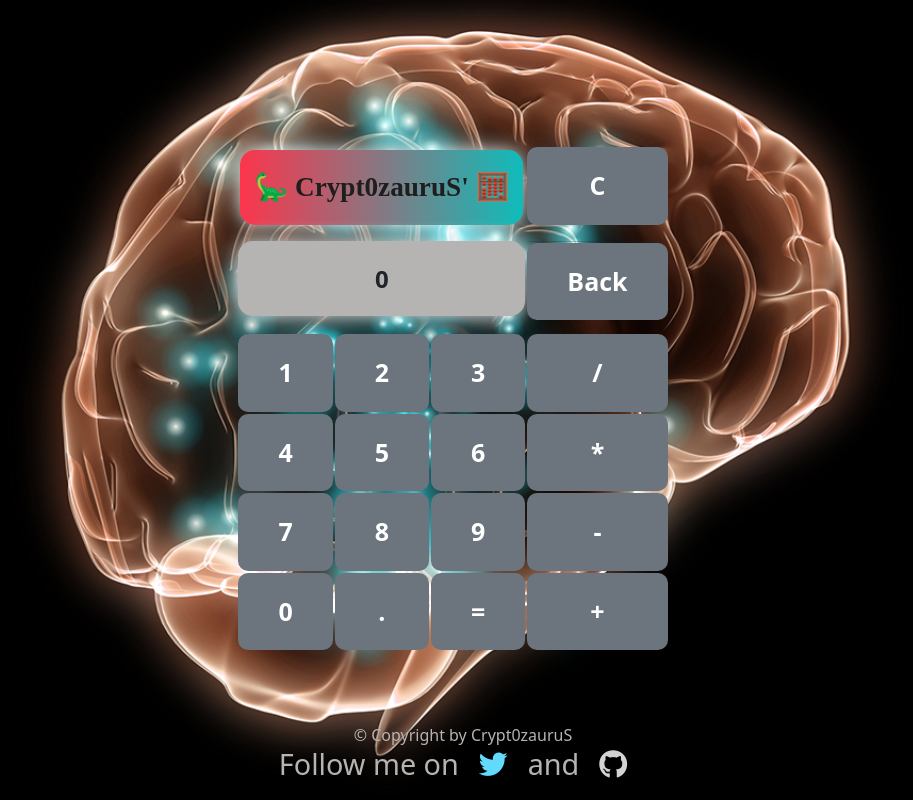
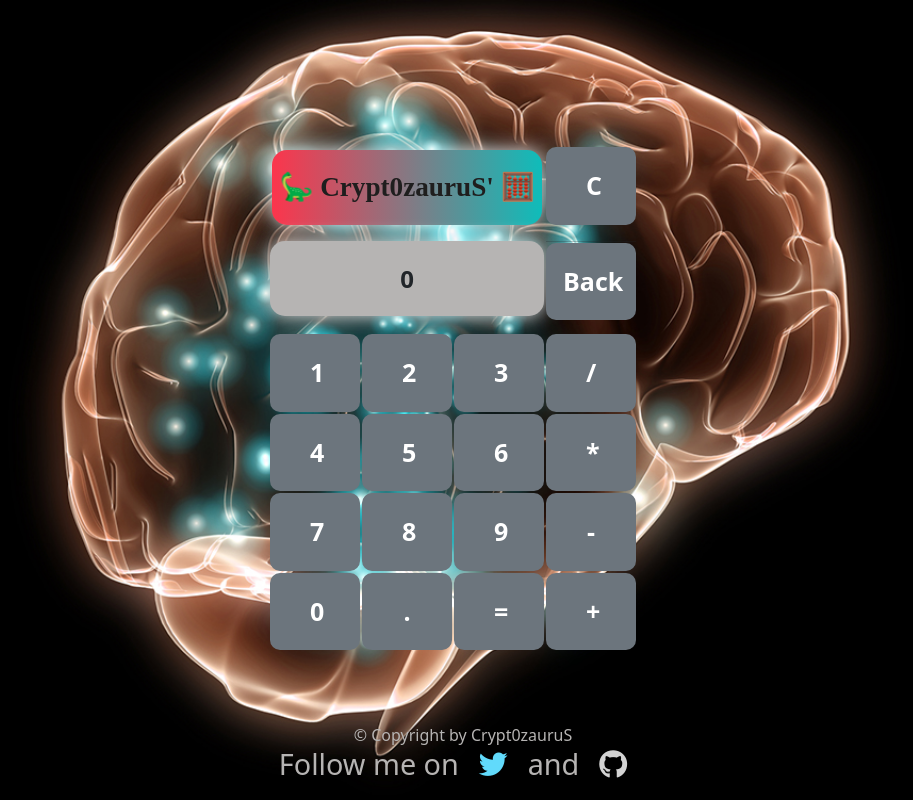
Before and after one commit to Crypt0zauruS/react-calculator, a React (Create React App) app: page / in a window 1280 px wide. Shown: the whole page, without its empty margins (187-1100 px from the left). Built offline with nearby package versions, Linux system fonts and the light colour scheme.

Commit message:
improved buttons size

```diff
--- a/src/App.css
+++ b/src/App.css
@@ -17,6 +17,7 @@
 table {
   margin-left: auto;
   margin-right: auto;
+  z-index: 2;
 }
 
 input[type="button"] {
@@ -26,6 +27,11 @@ input[type="button"] {
   font-weight: bold;
   border: none;
   border-radius: 10px;
+  max-width: 90px;
+}
+
+#back {
+  padding-left: 17px;
 }
 
 p {
@@ -74,9 +80,7 @@ p {
 a {
   margin: 20px;
 }
-table {
-  z-index: 2;
-}
+
 .footer {
   color: #b6b4b3;
   text-align: center;
```
